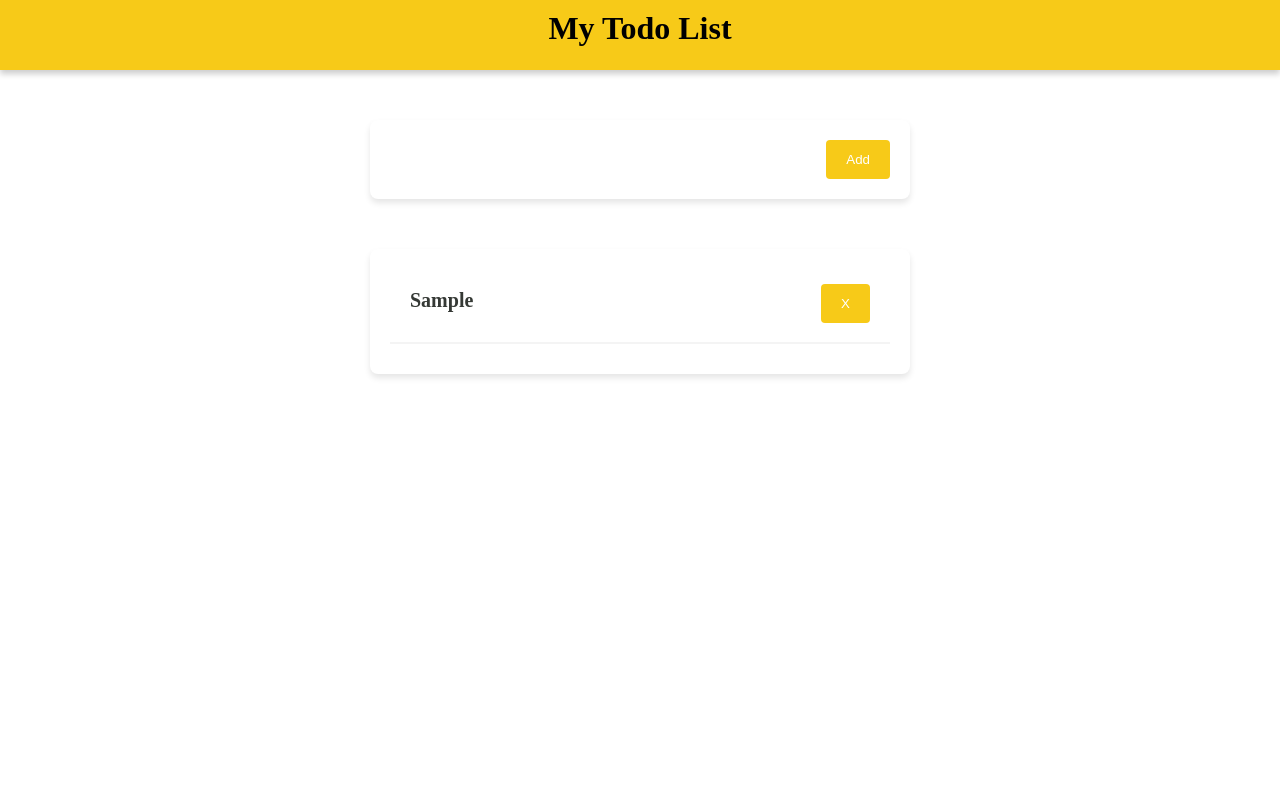
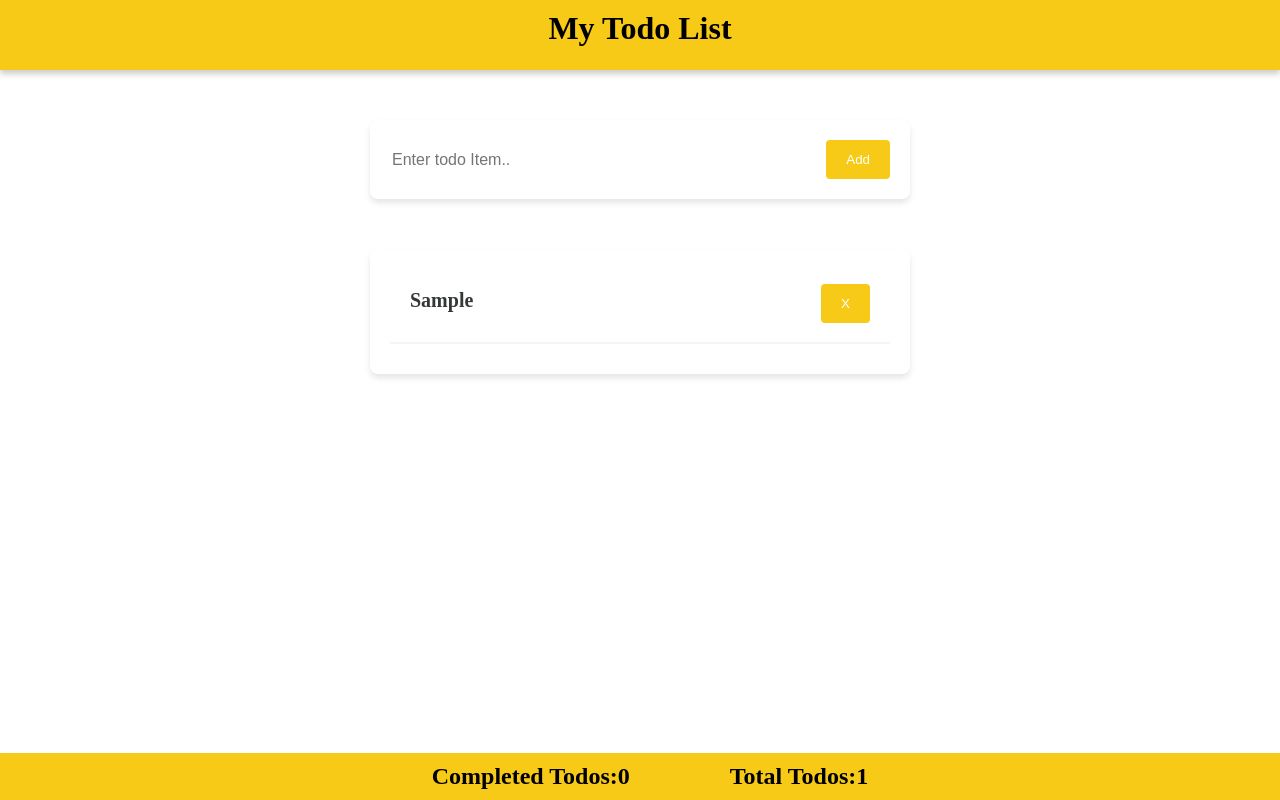
Before and after one commit to NipuniVithana/Todo_Application, a React (Vite) app in the folder todoapp/: page / in a window 1280 px wide. Both pictures are taken after typing "Sample" into the empty fields and a click on the button "Add". Built offline with nearby package versions, Linux system fonts and the light colour scheme.

Commit message:
Completed Application

```diff
--- /dev/null
+++ b/todoapp/src/components/Footer.jsx
@@ -0,0 +1,10 @@
+import styles from './footer.module.css';
+
+export default function Footer({className, CompletedTodos,totalTodos}){
+    return(
+        <div  className={className}>
+            <span className={styles.item}>Completed Todos:{CompletedTodos}</span>
+            <span className={styles.item}>Total Todos:{totalTodos}</span>
+        </div>
+    )
+}
--- a/todoapp/src/components/Form.jsx
+++ b/todoapp/src/components/Form.jsx
@@ -3,20 +3,20 @@ import { useState } from 'react';
 import styles from './form.module.css';
 
 export default function Form({todos, setTodos}){
-    const [todo,setTodo] = useState();
+    const [todo,setTodo] = useState({name:"",done:false});
 
 
     function handleSubmit(e){
         e.preventDefault();
         setTodos([...todos,todo]);
-        setTodo(" ");
+        setTodo({name:"",done:false});
 
       }
     return (
         <form className={styles.todoform} onSubmit={handleSubmit}>
             <div className={styles.inputContainer}>
-                <input className ={styles.moderninput} onChange={(e)=>setTodo(e.target.value)}
-                value={todo}
+                <input className ={styles.moderninput} onChange={(e)=>setTodo({name:e.target.value, done:false})}
+                value={todo.name}
                 type = "text"
                 placeholder='Enter todo Item..'
                 />
--- a/todoapp/src/components/Todo.jsx
+++ b/todoapp/src/components/Todo.jsx
@@ -1,16 +1,21 @@
 import { useState } from 'react';
 
+import Footer from './Footer';
+import styles from './footer.module.css';
 import Form from './Form';
 import TodoList from './TodoList';
 
 function Todo() {
 
   const [todos,setTodos] = useState([]);
+  const CompletedTodos=todos.filter((todo)=>todo.done).length
+  const totalTodos = todos.length
 
   return (
     <div>
         <Form todos={todos} setTodos={setTodos}/>
-        <TodoList todos={todos}/>
+        <TodoList todos={todos} setTodos={setTodos}/>
+        <Footer className = {styles.footer} CompletedTodos={CompletedTodos} totalTodos={totalTodos}/>
     </div>
   )
 }
--- a/todoapp/src/components/TodoItem.jsx
+++ b/todoapp/src/components/TodoItem.jsx
@@ -2,13 +2,25 @@ import React from 'react';
 
 import styles from './todoitem.module.css';
 
-function TodoItem({item}) {
+function TodoItem({item,todos,setTodos}) {
+
+  function handleDelete(item){
+    console.log("Delete button clicked for item ",item)
+    setTodos(todos.filter((todo)=>todo!==item));
+  }
+
+  function handleClick(name){
+    setTodos(todos.map((todo)=>todo.name===name?{...todo,done:!todo.done}:todo))
+  }
+
+  const classDone = item.done ? styles.completed : ""
   return (
 
     <div className={styles.item}>
-    <div className={styles.itemName}>{item}
+    <div className={styles.itemName}>
+    <span className={classDone} onClick={()=>handleClick(item.name)}>{item.name}</span>
     <span>
-    <button className={styles.deleteButton}>X</button>
+    <button onClick={()=>handleDelete(item)} className={styles.deleteButton}>X</button>
     </span>
     </div>
 
--- a/todoapp/src/components/TodoList.jsx
+++ b/todoapp/src/components/TodoList.jsx
@@ -1,11 +1,12 @@
 import TodoItem from './TodoItem';
 import styles from './todolist.module.css';
 
-export default function TodoList({todos}){
+export default function TodoList({todos,setTodos}){
+    const sortedTodos=todos.slice().sort((a,b)=>Number(a.done)-Number(b.done))
     return (
     <div className={styles.list}>
-          {todos.map((item)=>(
-            <TodoItem key={item} item={item}/>
+          {sortedTodos.map((item)=>(
+            <TodoItem key={item.name} item={item} todos={todos} setTodos={setTodos}/>
             ))}
         </div>
     )
--- /dev/null
+++ b/todoapp/src/components/footer.module.css
@@ -0,0 +1,14 @@
+.footer{
+    position:fixed;
+    bottom:0;
+    font-size: 1.5em;
+    font-weight:bold;
+    text-align: center;
+    width:100%;
+    background-color: #f7ca18;
+    padding: 10px;
+}
+
+.item{
+    margin:50px;
+}
--- a/todoapp/src/components/todoitem.module.css
+++ b/todoapp/src/components/todoitem.module.css
@@ -23,3 +23,7 @@
     margin-top:-5px;
 
 }
+
+.completed{
+    text-decoration: line-through;
+}
```
